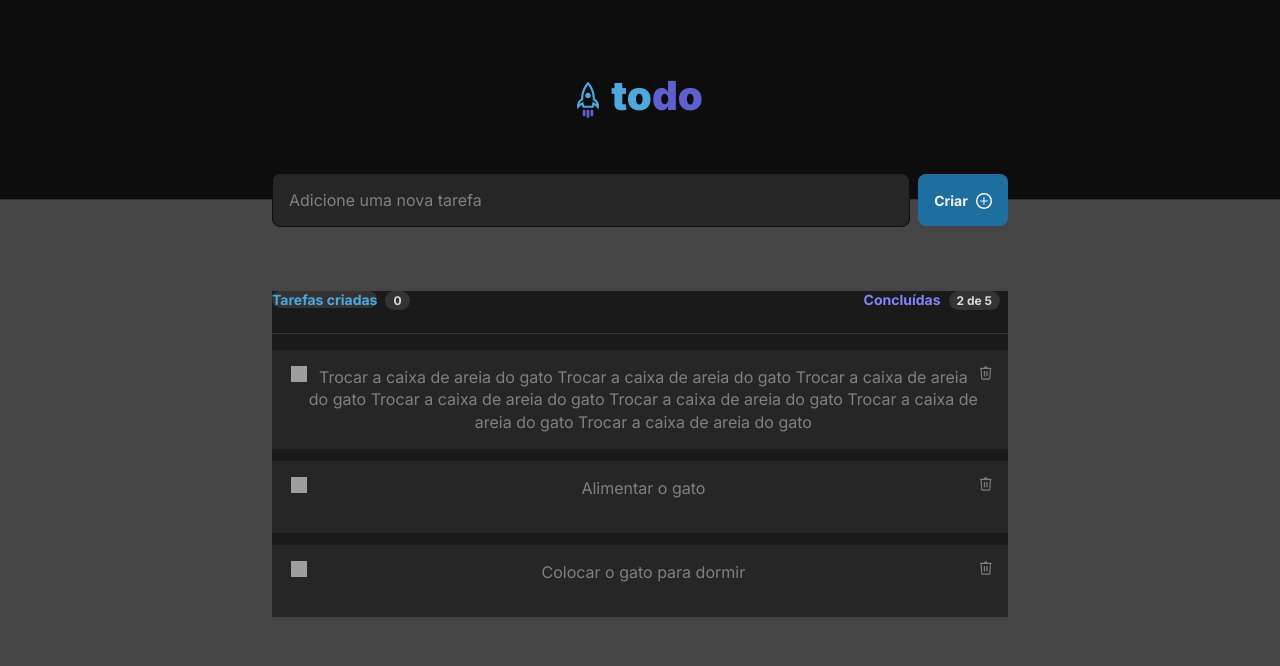
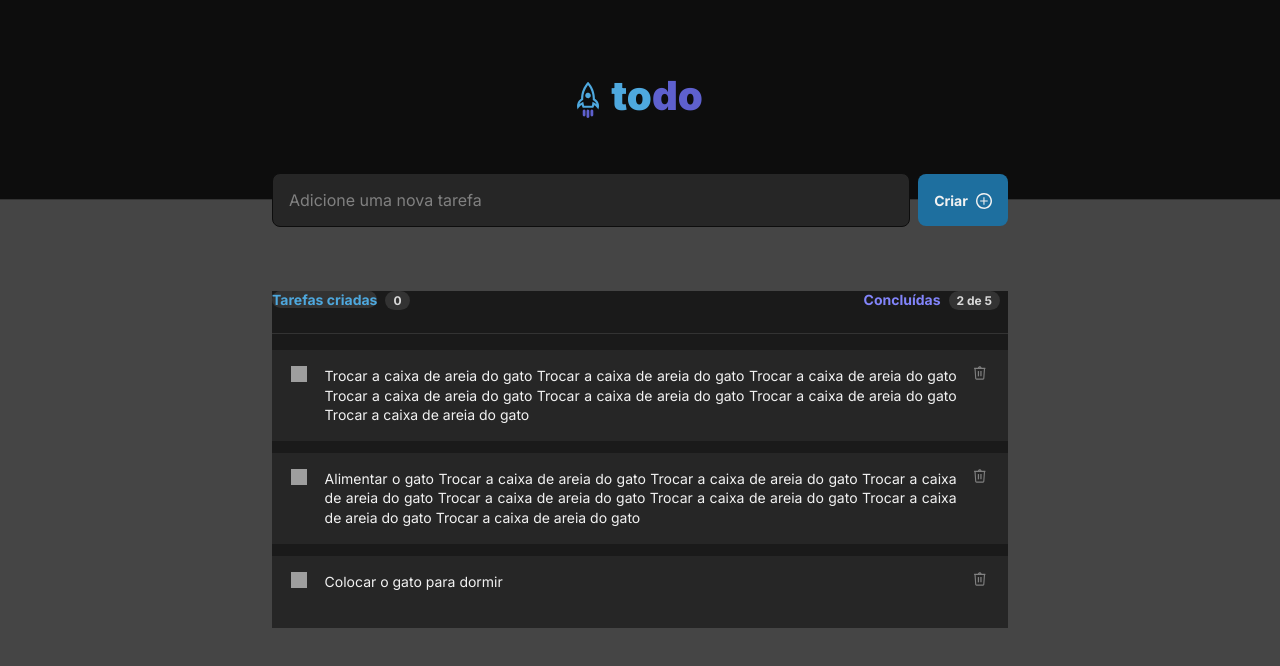
Before and after one commit to felipedev01/Gerenciador-de-Tarefas, a React (Vite) app: page / in a window 1280 px wide. Shown: the top 666 px of the page. Built offline with nearby package versions, Linux system fonts and the light colour scheme; grey boxes are pictures that could not be loaded.

Commit message:
Atualizando taskList

```diff
--- a/src/App.jsx
+++ b/src/App.jsx
@@ -17,7 +17,7 @@ import './Global.css'
     },
     {
       id:2,
-      content:'Alimentar o gato',
+      content:'Alimentar o gato Trocar a caixa de areia do gato Trocar a caixa de areia do gato Trocar a caixa de areia do gato Trocar a caixa de areia do gato Trocar a caixa de areia do gato Trocar a caixa de areia do gato Trocar a caixa de areia do gato',
     },
     {
       id:3,
--- a/src/Componentes/DisplayTasksWithContent.module.css
+++ b/src/Componentes/DisplayTasksWithContent.module.css
@@ -26,6 +26,15 @@
     min-height:4.5rem;
 
 
+}.taskContainetText p{
+    color: var(--gray-100);
+    width: 39.5rem;
+    font-size: 0.875rem;
+    font-weight: 400;
+    line-height: 1.225rem;
+    display: flex;
+    justify-content: flex-start;
+    text-align: justify;
 }
 .checkBox{
     width: 1rem;
@@ -39,6 +48,7 @@
 .trash {
     width: 0.78rem;
     height: 0.875rem;
+    margin-right: 0.345rem;
 }
 
 
```
